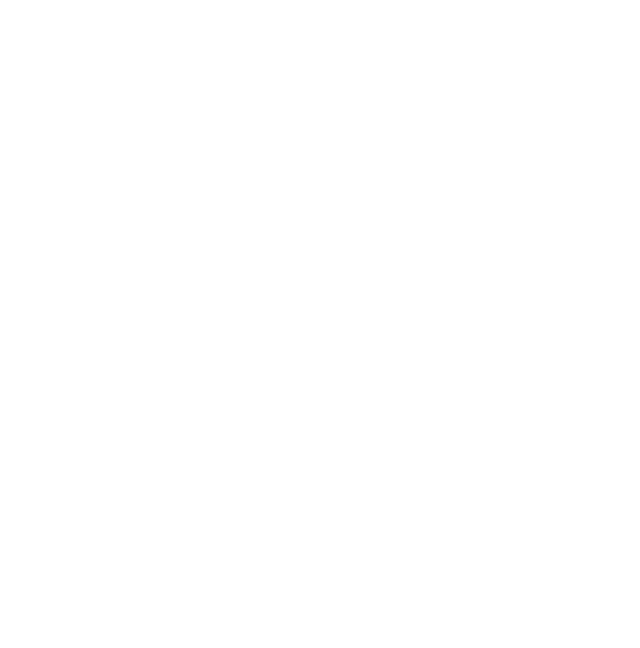
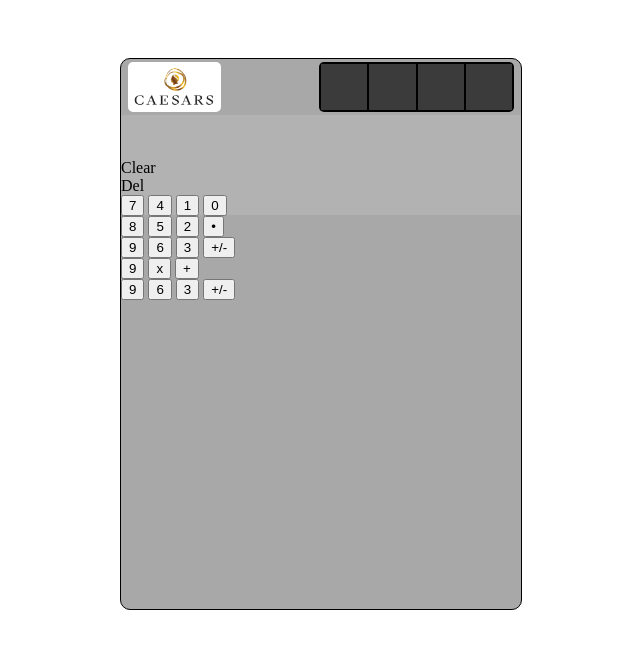
Before and after one commit to ajcaesar/Calculator, a plain HTML site: page main.html in a window 1280 px wide. Shown: the whole page, without its empty margins (319-959 px from the left). Drawn offline with Linux system fonts and the light colour scheme.

Commit message:
completed top section

```diff
--- a/main.html
+++ b/main.html
@@ -11,12 +11,60 @@
     <div class="main-body">
         <div class="top-section">
             <div class="solar-logo-container">
-                <div class="logo"></div>
-                <div class="solar"></div>
-
+                <div class="logo">
+                    <img src="photos/caesar-logo.png" alt="Caesar Logo" id="logo-image">
+                </div>
+                <div class="solar">
+                    <div class="solar-cells"></div>
+                    <div class="solar-cells"></div>
+                    <div class="solar-cells"></div>
+                    <div class="solar-cells"></div>
+                </div>
+            </div>
+            <div class="number-display">
+                <div class="previous-num">
+                </div>
+                <div class="current-num">
+                </div>
             </div>
         </div>
         <div class="keys-container">
+            <div class="top-row">
+                <div class="clear">Clear</div>
+                <div class="delete">Del</div>
+            </div>
+            <div class="number-keys">
+            <div class="column1">
+                <button class="num" id="seven">7</button>
+                <button class="num" id="four">4</button>
+                <button class="num" id="one">1</button>
+                <button class="num" id="zero">0</button>
+            </div>
+            <div class="column2">
+                <button class="num" id="eight">8</button>
+                <button class="num" id="five">5</button>
+                <button class="num" id="two">2</button>
+                <button class="num" id="dot">•</button>
+            </div>
+            <div class="column3">
+                <button class="num" id="nine">9</button>
+                <button class="num" id="six">6</button>
+                <button class="num" id="three">3</button>
+                <button class="num" id="negative">+/-</button>
+            </div>
+            <div class="column4">
+                <button class="num" id="modulus">9</button>
+                <button class="num" id="multiplication">x</button>
+                <button class="num" id="addition">+</button>
+            </div>
+            <div class="column5">
+                <button class="num" id="sqrt">9</button>
+                <button class="num" id="division">6</button>
+                <button class="num" id="subtraction">3</button>
+                <button class="num" id="equals">+/-</button>
+            </div>
+        </div>
+
         </div>
 
 
--- a/styles.css
+++ b/styles.css
@@ -0,0 +1,70 @@
+
+body {
+    display: flex;
+    justify-content: center;
+    align-items: center;
+    padding-top: 50px;
+}
+
+.main-body {
+    background-color: #A8A8A8;
+    width: 400px; /* Set the default width to 500px */
+    max-width: 100%;
+    height: 550px;
+    border: 1px solid black;
+    border-radius: 10px;
+    display: flex;
+    flex-direction: column;
+    align-items: stretch;
+}
+
+.top-section {
+    height: 100px;
+    padding: 0px;
+}
+
+.solar-logo-container {
+    height: 50px;
+    padding: 3px;
+    padding-bottom: 3px;
+    padding-left: 7px;
+    padding-right: 7px;
+    display: flex;
+    align-items: stretch;
+}
+
+.logo {
+    flex: 1;
+}
+
+#logo-image {
+    margin: 0;
+    height: 100%;
+    width: auto;
+    margin-right: 100%;
+    border: 5px solid white;
+    border-radius: 5px;
+    box-sizing: border-box;
+}
+
+.solar {
+    flex: 1;
+    padding: 2px;
+    display: flex;
+    align-items: stretch;
+    background-color: black;
+    gap: 2px;
+    border-radius: 5px;
+}
+
+.solar-cells {
+    background-color: #3b3b3b;
+    flex: 1;
+}
+
+.number-display {
+    box-sizing: border-box;
+    background-color: #B2B2B2;
+    height: 100%;
+    width: 100%;
+}
```
